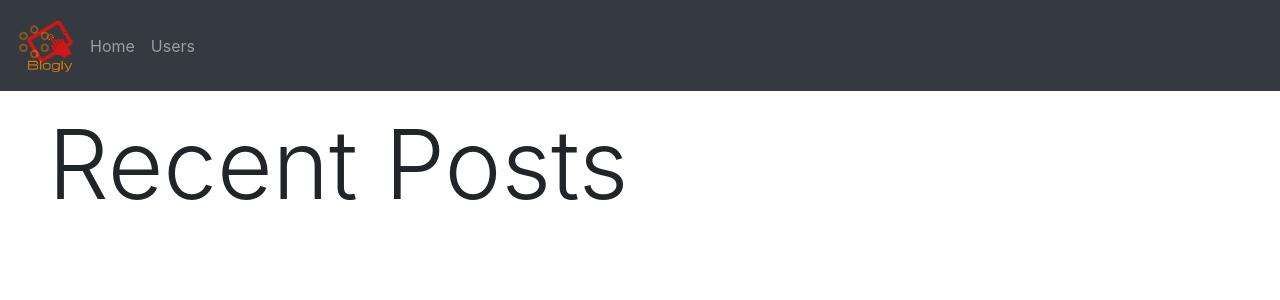
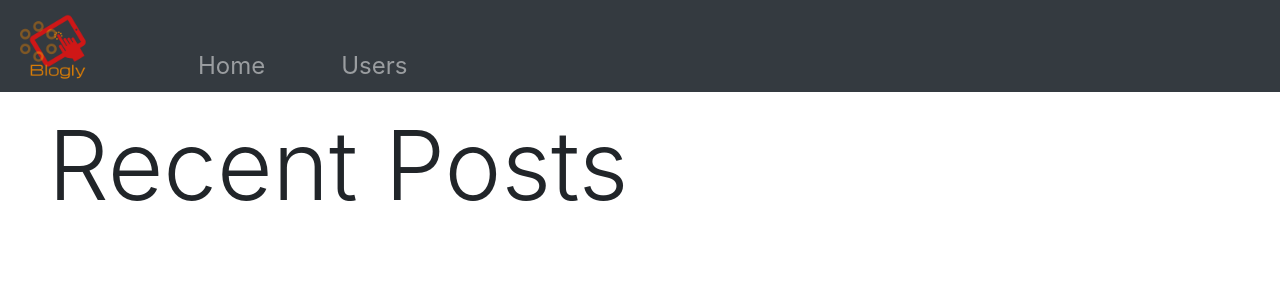
Before and after one commit to jbenjoy2/blogly, a Flask app: page / in a window 1280 px wide. Shown: the top 300 px of the page. Run offline with Flask 2, Linux system fonts and the light colour scheme; data that the repository does not hold is empty; some libraries are stand-ins or nearby versions.

Commit message:
added some css to help manipulate the navbar. Added to the base title, and make certain parts of the post clickable. Added back functionality to post details

```diff
--- /dev/null
+++ b/static/styles/style.css
@@ -0,0 +1,9 @@
+.nav-link {
+	font-size: 1.5em;
+	margin-left: 30px;
+	margin-right: 30px;
+}
+
+.oops {
+	font-family: serif;
+}
--- a/templates/404.html
+++ b/templates/404.html
@@ -4,7 +4,7 @@
 {%block content%}
 <div class="row align-middle justify-content-center">
     <div class="jumbotron text-center" style='background:none'>
-        <h1 class="text-warning">WHOOPSIES!</h1>
+        <h1 class="text-warning oops">WHOOPSIES!</h1>
         <img class="img-fluid" src="https://media4.giphy.com/media/L0aWDywDu1ziw/giphy.gif?cid=d62363fbyutzzjp4p13e76pcgs381teymyk5gog73eqfsplo&amp;rid=giphy.gif">
         <p class="pt-5">It looks like that page doesn't know how to page. So very sorry! Click below to go back home</p>
     <a href="/"><i class="fas fa-home fa-5x"></i></a>
--- a/templates/base.html
+++ b/templates/base.html
@@ -5,28 +5,28 @@
     <meta name="viewport" content="width=device-width, initial-scale=1.0">
     <link rel="stylesheet" href="https://cdn.jsdelivr.net/npm/bootstrap@4.5.3/dist/css/bootstrap.min.css" integrity="sha384-TX8t27EcRE3e/ihU7zmQxVncDAy5uIKz4rEkgIXeMed4M0jlfIDPvg6uqKI2xXr2" crossorigin="anonymous">
     <link rel="stylesheet" href="https://cdnjs.cloudflare.com/ajax/libs/font-awesome/5.11.2/css/all.css">
-    <title>{% block title %}{% endblock %}</title>
+    <link rel="stylesheet" href="../static/styles/style.css">
+    <title>Blogly - {% block title %}{% endblock %}</title>
 </head>
 <body>
-    <nav class="navbar navbar-expand-lg navbar-dark bg-dark">
-        <a class="navbar-brand" href="/">
-            <img src="../static/img/logo.png" alt="" height="65" width="65">
+    <nav class="navbar navbar-expand-lg navbar-dark bg-dark py-0 sticky-top">
+        <a class="navbar-brand py-0" href="/">
+            <img src="../static/img/logo.png" alt="" height="80" width="80" class="d-inline-block align-top">
         </a>
         <button class="navbar-toggler" type="button" data-toggle="collapse" data-target="#navbarSupportedContent" aria-controls="navbarSupportedContent" aria-expanded="false" aria-label="Toggle navigation">
           <span class="navbar-toggler-icon"></span>
         </button>
 
         <div class="collapse navbar-collapse" id="navbarSupportedContent">
-          <div class="row align-bottom">
-          <ul class="navbar-nav mr-auto ml-auto">
+          <ul class="navbar-nav mr-auto ml-5">
             <li class="nav-item">
-              <a class="nav-link" href="/">Home <span class="sr-only">(current)</span></a>
+              <a class="nav-link pt-1 pt-lg-5" href="/">Home <span class="sr-only">(current)</span></a>
             </li>
             <li class="nav-item">
-              <a class="nav-link" href="/users">Users</a>
+              <a class="nav-link pt-1 pt-lg-5" href="/users">Users</a>
             </li>
           </ul>
-        </div>
+
       </div>
       </nav>
       {% block content %}{% endblock %}
--- a/templates/posts/details.html
+++ b/templates/posts/details.html
@@ -9,9 +9,7 @@
         <p><i>By {{post.user.full_name}}</i></p>
 
         <form>
-            <button class="btn btn-outline-primary btn-sm"
-                    formaction="/users/{{post.user.id}}"
-                    formmethod="GET">Back</button>
+            <a class = "btn btn-sm btn-outline-secondary" href="#" onclick="history.go(-1)">Back</a>
             <button class="btn btn-primary btn-sm"
                     formaction="/posts/{{ post.id }}/edit"
                     formmethod="GET">Edit
```
Also changed, not shown: templates/index.html (+4 -4 lines).
